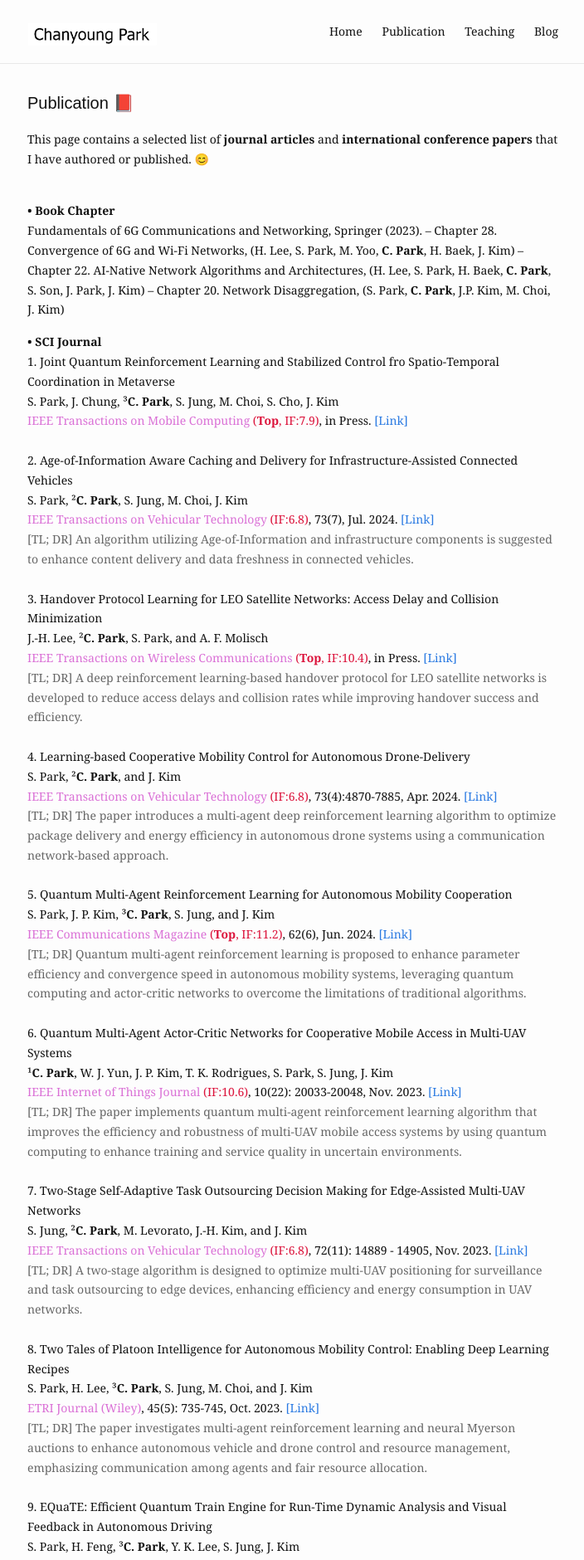
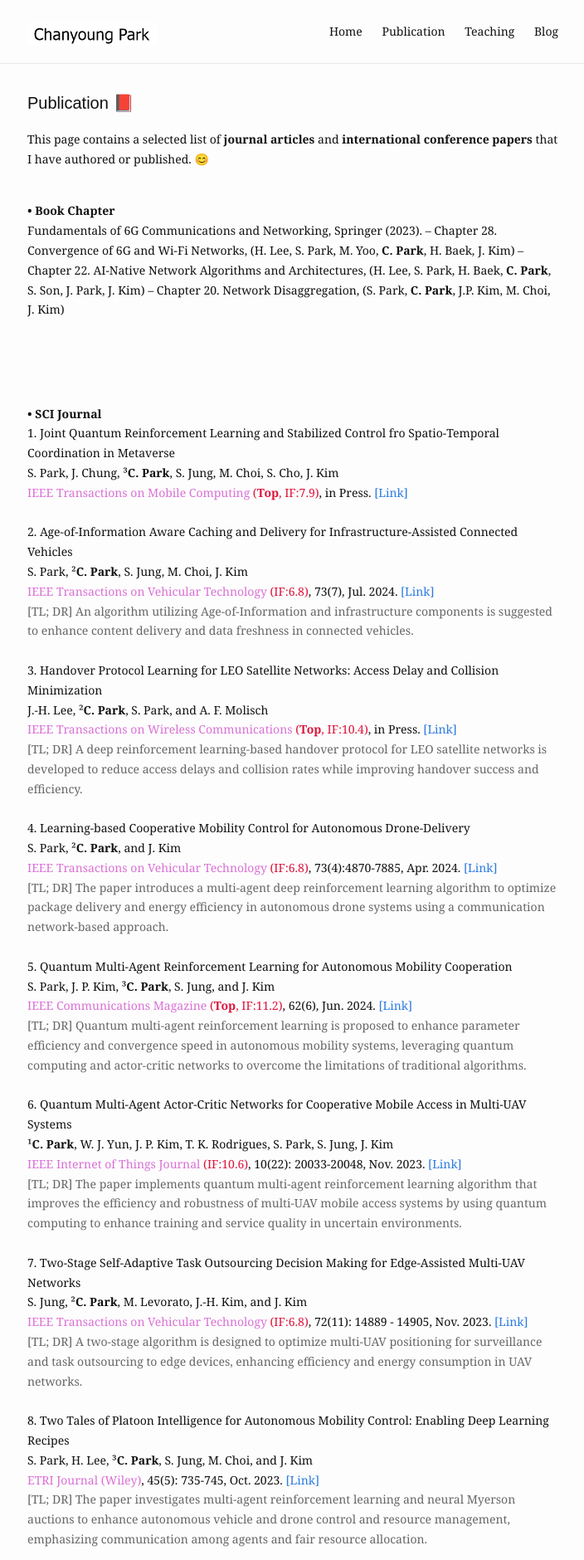
Before and after one commit to cosdeneb/cosdeneb.github.io, a Jekyll site: the page built from publication.md, in a window 1280 px wide. Shown: the top 1880 px of the page at 83% size, without its empty margins (287-991 px from the left). Built offline with Jekyll 4.4.1, drawn with Linux system fonts in a browser that asks for light colours.

Commit message:
Update publication.md

```diff
--- a/publication.md
+++ b/publication.md
@@ -7,13 +7,15 @@ slug: /publication
 This page contains a selected list of <b>journal articles</b> and <b>international conference papers</b> that I have authored or published. 😊
 <br/> <br/>
 
+
+
 <p>
   <b>• Book Chapter</b> <br/>
   Fundamentals of 6G Communications and Networking, Springer (2023).
   – Chapter 28. Convergence of 6G and Wi-Fi Networks, (H. Lee, S. Park, M. Yoo, <b>C. Park</b>, H. Baek, J. Kim)
   – Chapter 22. AI-Native Network Algorithms and Architectures, (H. Lee, S. Park, H. Baek, <b>C. Park</b>, S. Son, J. Park, J. Kim)
   – Chapter 20. Network Disaggregation, (S. Park, <b>C. Park</b>, J.P. Kim, M. Choi, J. Kim)
-</p>
+</p><br/><br/><br/>
 
 <p>
   <b>• SCI Journal</b> <br/>
```
